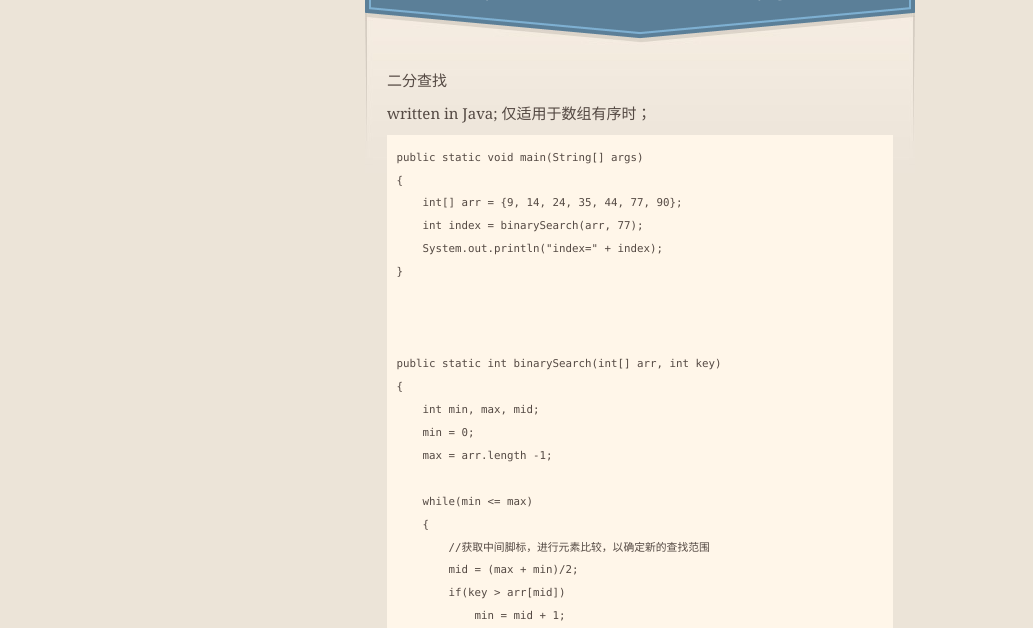
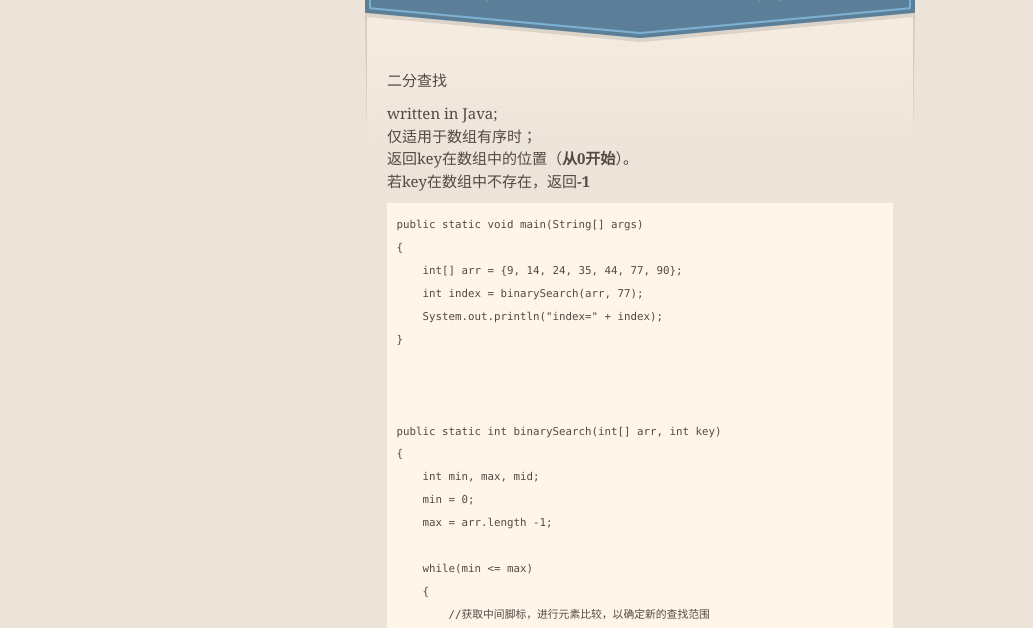
Before and after one commit to Zollee/binarySearch, a plain HTML site: page index.html in a window 1280 px wide. Shown: the part 172-800 px from the top of the page, without its empty margins (0-1033 px from the left). Drawn offline with nearby package versions, Linux system fonts and the light colour scheme.

Commit message:
Create gh-pages branch via GitHub

```diff
--- a/index.html
+++ b/index.html
@@ -48,8 +48,10 @@
       <section id="main_content">
         <p>二分查找</p>
 
-<p>written in Java;
-仅适用于数组有序时；</p>
+<p>written in Java;<br>
+仅适用于数组有序时；<br>
+返回key在数组中的位置（<strong>从0开始</strong>）。<br>
+若key在数组中不存在，返回<strong>-1</strong>  </p>
 
 <pre><code>public static void main(String[] args)
 {
--- a/params.json
+++ b/params.json
@@ -1 +1 @@
-{"name":"Sleep Forest","tagline":"沉睡森林","body":"二分查找\r\n\r\nwritten in Java;\r\n仅适用于数组有序时；\r\n\r\n\r\n\tpublic static void main(String[] args)\r\n\t{\r\n\t\tint[] arr = {9, 14, 24, 35, 44, 77, 90};\r\n\t\tint index = binarySearch(arr, 77);\r\n\t\tSystem.out.println(\"index=\" + index);\r\n\t}\r\n\t\r\n\t\r\n\t\r\n\tpublic static int binarySearch(int[] arr, int key)\r\n\t{\r\n\t\tint min, max, mid;\r\n\t\tmin = 0;\r\n\t\tmax = arr.length -1;\r\n\t\t\r\n\t\twhile(min <= max)\r\n\t\t{\r\n\t\t\t//获取中间脚标，进行元素比较，以确定新的查找范围\r\n\t\t\tmid = (max + min)/2;\r\n\t\t\tif(key > arr[mid])\r\n\t\t\t\tmin = mid + 1;\r\n\t\t\telse if(key < arr[mid])\r\n\t\t\t\tmax = mid -1;\r\n\t\t\telse\r\n\t\t\t\treturn mid;\r\n\t\t}\r\n\t\treturn -1;\r\n\t}  \r\n\r\n[返回首页](http://zollee.github.io/Hi/)","google":"","note":"Don't delete this file! It's used internally to help with page regeneration."}
+{"name":"Sleep Forest","tagline":"沉睡森林","body":"二分查找\r\n\r\nwritten in Java;  \r\n仅适用于数组有序时；  \r\n返回key在数组中的位置（**从0开始**）。  \r\n若key在数组中不存在，返回**-1**  \r\n\r\n\r\n\tpublic static void main(String[] args)\r\n\t{\r\n\t\tint[] arr = {9, 14, 24, 35, 44, 77, 90};\r\n\t\tint index = binarySearch(arr, 77);\r\n\t\tSystem.out.println(\"index=\" + index);\r\n\t}\r\n\t\r\n\t\r\n\t\r\n\tpublic static int binarySearch(int[] arr, int key)\r\n\t{\r\n\t\tint min, max, mid;\r\n\t\tmin = 0;\r\n\t\tmax = arr.length -1;\r\n\t\t\r\n\t\twhile(min <= max)\r\n\t\t{\r\n\t\t\t//获取中间脚标，进行元素比较，以确定新的查找范围\r\n\t\t\tmid = (max + min)/2;\r\n\t\t\tif(key > arr[mid])\r\n\t\t\t\tmin = mid + 1;\r\n\t\t\telse if(key < arr[mid])\r\n\t\t\t\tmax = mid -1;\r\n\t\t\telse\r\n\t\t\t\treturn mid;\r\n\t\t}\r\n\t\treturn -1;\r\n\t}  \r\n\r\n[返回首页](http://zollee.github.io/Hi/)","google":"","note":"Don't delete this file! It's used internally to help with page regeneration."}
```
